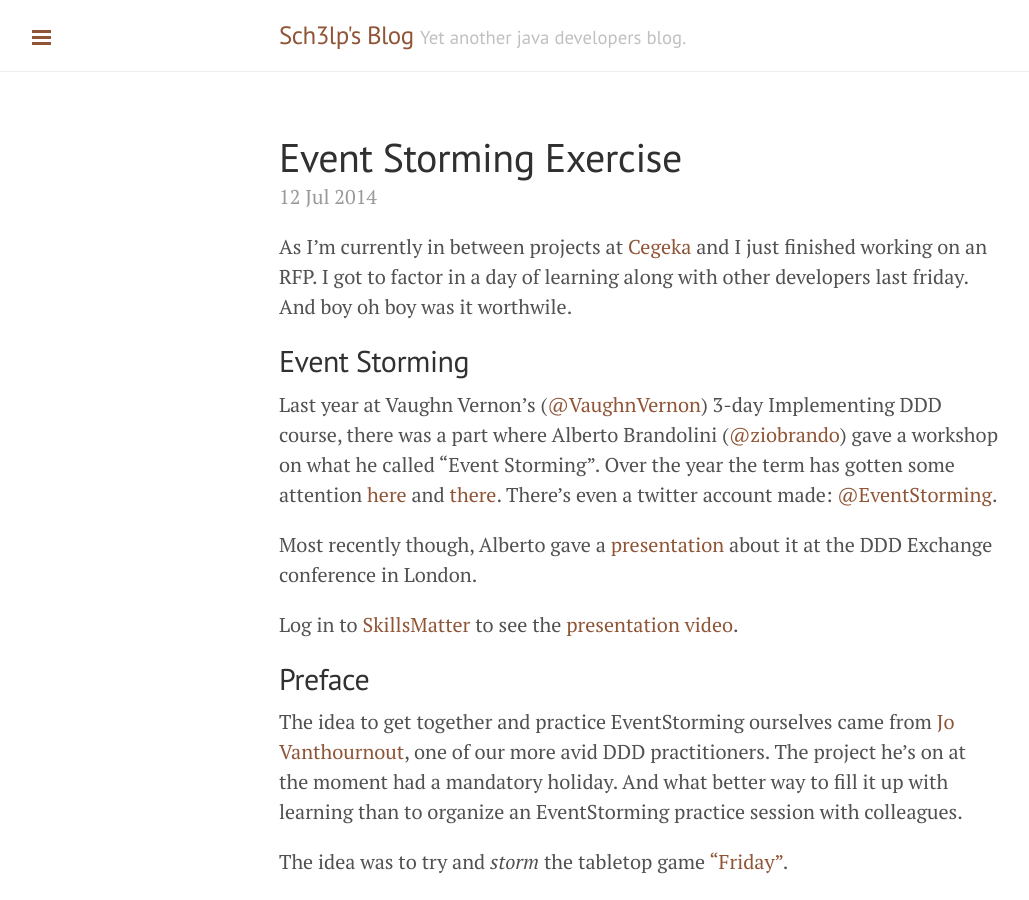
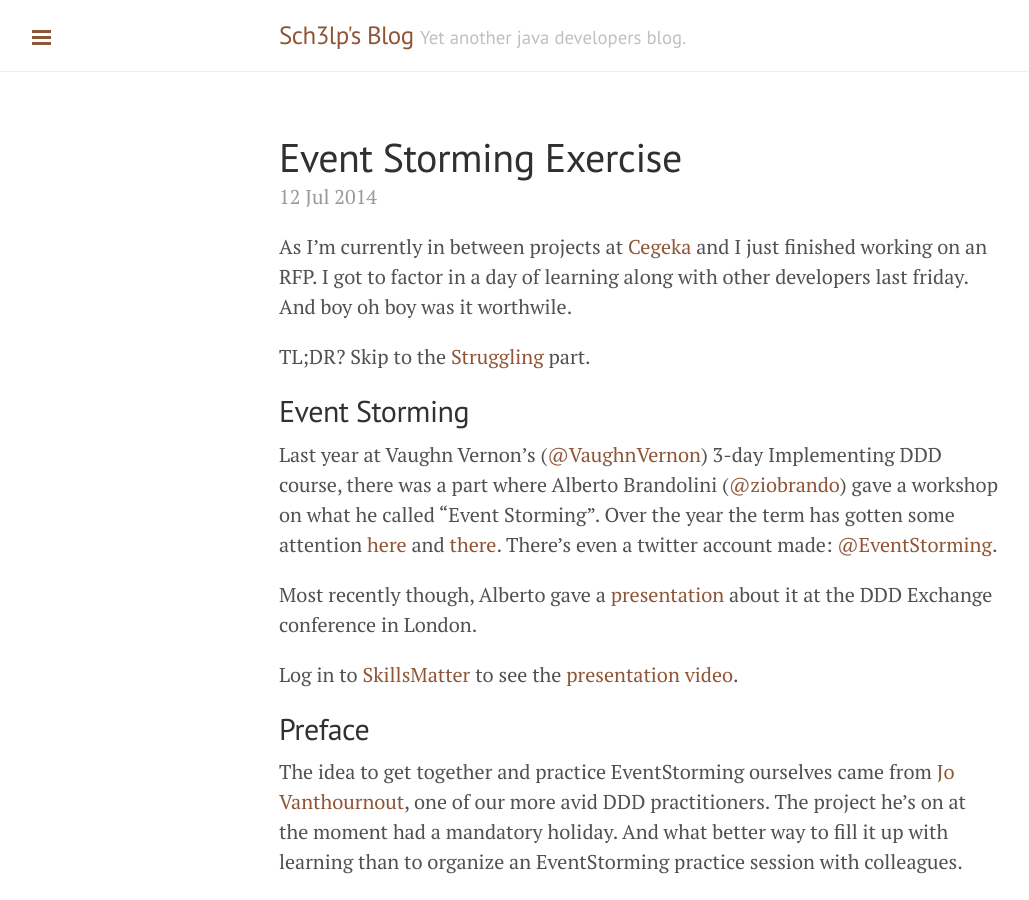
Before and after one commit to imanuelr/sch3lp.github.io, a Jekyll site: the page built from _posts/2014-07-12-event-storming-exercise.md, in a window 1280 px wide and 900 px high. Shown: the whole window, without its empty margins (1-1030 px from the left). Built offline with Jekyll 4.4.1, drawn with Linux system fonts in a browser that asks for light colours; Markdown is read by kramdown in place of the engine named in the settings; some of the changed lines change nothing that is shown.

Commit message:
added tldr

```diff
--- a/_posts/2014-07-12-event-storming-exercise.md
+++ b/_posts/2014-07-12-event-storming-exercise.md
@@ -6,6 +6,8 @@ published: true
 As I'm currently in between projects at [Cegeka](http://www.cegeka.be) and I just finished working on an RFP.
 I got to factor in a day of learning along with other developers last friday.
 And boy oh boy was it worthwile.
+
+TL;DR? Skip to the [Struggling](#Struggling) part.
 
 ## Event Storming
 
@@ -105,7 +107,7 @@ When we had to stop for the day we think we managed to complete the short proces
 
 [![The Result]({{site.url}}/public/assets/2014-07-12-event-storming-exercise/wall-end.jpg)]({{site.url}}/public/assets/2014-07-12-event-storming-exercise/wall-end.jpg)
 
-## Struggling
+## Struggling<a name="Struggling">&nbsp;</a>
 
 While trying to add more events, we noticed that we were struggling with the granularity of the events. Because we are all programmers, we sometimes had the impulse to add events that said something like "card turned", which might be too fine-grained to see our process clearly. When we did eventually notice those, we decided to tune it back a little and replaced some events that were already on the wall or simply got rid of them. Our general rule was "decisions that are taken based on the UI, we don't put up as events".
 
```
